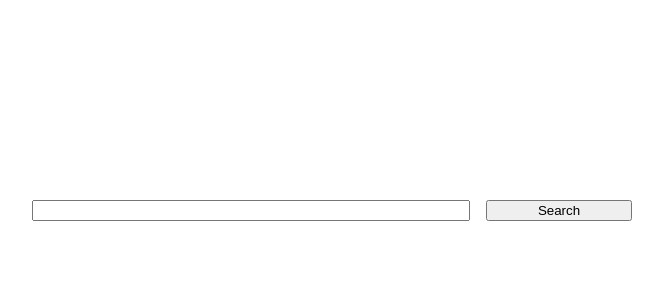
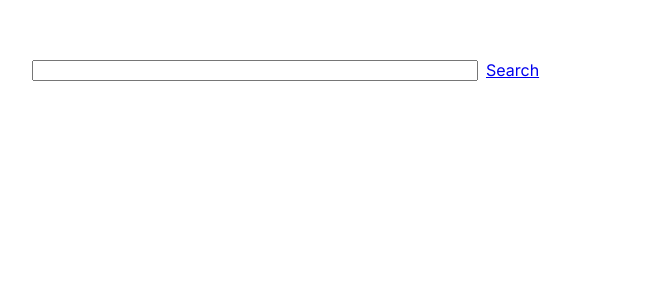
Before and after one commit to Vasya1988/searchinn, a Next.js app: page / in a window 1280 px wide. Shown: the top 300 px of the page, without its empty margins (308-971 px from the left). Built offline with nearby package versions, Linux system fonts and the light colour scheme.

Commit message:
some update

```diff
--- /dev/null
+++ b/app/components/Search/Search.module.sass
@@ -0,0 +1,11 @@
+.Form
+  margin: 0 auto
+  margin-top: 60px
+  margin-bottom: 100px
+  width: 100%
+  max-width: 600px
+  display: grid
+  grid-template-columns: 3fr 1fr
+  gap: 16px
+  input
+    width: 100%
--- /dev/null
+++ b/app/components/Search/page.tsx
@@ -0,0 +1,44 @@
+'use client'
+import Styles from './Search.module.sass';
+import Link from 'next/link';
+import { useContext, useEffect, useState } from 'react';
+import { MyContextProvider, MyContext } from '../../context/Context'
+
+const Search = () => {
+
+    const { name, setName, setInfo } = useContext(MyContext)
+
+    const getApiInfo = async (props?: string) => {
+
+        const url = 'http://suggestions.dadata.ru/suggestions/api/4_1/rs/findById/party';
+        const token = '945042a7822c0a45fe52fe8ee1cbc191cfca281f';
+        let query = props || '7721705169'; // 7721705169, 7707083893
+
+        const options = {
+            method: 'POST',
+            mode: 'cors',
+            headers: {
+                "Content-Type": "application/json",
+                "Accept": "application/json",
+                "Authorization": "Token " + token
+            },
+            body: JSON.stringify({ query: query })
+        }
+
+        fetch(url, options)
+            .then(response => response.json())
+            .then(result => { setInfo(result.suggestions[0]), console.log(result.suggestions[0]) })
+            .catch(error => console.log('error --> ', error))
+    };
+
+    return (
+        <form
+            className={Styles.Form}
+        >
+            <input onChange={(event) => { setName(event.target.value) }} data-search='search' type='text' />
+            <Link href={`/info/${name}`} onClick={(event) => { console.log(name), getApiInfo(name) }} type="button">Search</Link>
+        </form>
+    )
+};
+
+export default Search;
--- /dev/null
+++ b/app/context/Context.tsx
@@ -0,0 +1,32 @@
+'use client'
+import { ReactNode, createContext, useState } from "react";
+
+interface ContextType {
+    name: string,
+    setName: React.Dispatch<React.SetStateAction<string>>,
+    info: {},
+    setInfo: React.Dispatch<React.SetStateAction<string>>
+
+}
+const MyContext = createContext<ContextType>({
+    name: '',
+    setName: () => {},
+    info: {},
+    setInfo: () => {}
+})
+
+const MyContextProvider = ({children}: {children: ReactNode}) => {
+
+    const [name, setName] = useState('');
+    const [info, setInfo] = useState({})
+
+    return (
+        <MyContext.Provider
+            value={{name, setName, info, setInfo}}
+        >
+            {children}
+        </MyContext.Provider>
+    )
+}
+
+export {MyContext, MyContextProvider}
--- /dev/null
+++ b/app/info/Info.module.sass
@@ -0,0 +1,4 @@
+.Info
+    margin: 0 auto
+    width: 100%
+    max-width: 600px
--- /dev/null
+++ b/app/info/[name]/page.tsx
@@ -0,0 +1,23 @@
+'use client'
+import { MyContext } from "@/app/context/Context";
+import { useContext } from "react";
+
+const InnName = () => {
+    const {info} = useContext(MyContext)
+    console.log(info)
+    return (
+        <div
+
+        >
+            <h1>{info.value}</h1>
+            <p>{`Основатель: ${info.data.management.name}`}</p>
+            <p>{`Должность: ${info.data.management.post}`}</p>
+            <a
+                target='_blank'
+                href={`https://yandex.ru/maps/?text=${info.data.address.value}`}
+            >
+                {`Адрес: ${info.data.address.value}`}</a>
+        </div>
+    )
+}
+export default InnName;
--- /dev/null
+++ b/app/info/page.tsx
@@ -0,0 +1,12 @@
+'use client'
+import { MyContext } from "@/app/context/Context";
+import { useContext, useEffect } from "react";
+
+const InnName = ({children}: {children: React.ReactNode}) => {
+    return (
+        <>
+            {children}
+        </>
+    )
+}
+export default InnName;
--- a/app/layout.tsx
+++ b/app/layout.tsx
@@ -1,21 +1,30 @@
+'use client'
+import { MyContextProvider } from './context/Context'
 import './globals.sass'
 import { Inter } from 'next/font/google'
+import Search from './components/Search/page'
 
 const inter = Inter({ subsets: ['latin'] })
 
-export const metadata = {
-  title: 'Create Next App',
-  description: 'Generated by create next app',
-}
+// export const metadata = {
+//   title: 'Create Next App',
+//   description: 'Generated by create next app',
+// }
 
 export default function RootLayout({
   children,
 }: {
   children: React.ReactNode
 }) {
+
   return (
     <html lang="en">
-      <body className={inter.className}>{children}</body>
+      <MyContextProvider>
+        <body className={inter.className}>
+          <Search />
+          {children}
+        </body>
+      </MyContextProvider>
     </html>
   )
 }
--- a/app/page.module.sass
+++ /dev/null
@@ -1,10 +0,0 @@
-.Form
-  margin: 0 auto
-  margin-top: 200px
-  width: 100%
-  max-width: 600px
-  display: grid
-  grid-template-columns: 3fr 1fr
-  gap: 16px
-  input
-    width: 100%
--- a/app/page.tsx
+++ b/app/page.tsx
@@ -1,16 +1,14 @@
-import Image from 'next/image'
-import Styles from './page.module.sass'
 
-export default function Home() {
+
+export default function Home({children}: {children: React.ReactNode}) {
+
+
+
+
   return (
     <>
-      <form
-      className={Styles.Form}
-    >
-      <input type='search' />
-      <input type="button" value='Search' />
-    </form>
+      {children}
     </>
 
   )
-}
+};
```
